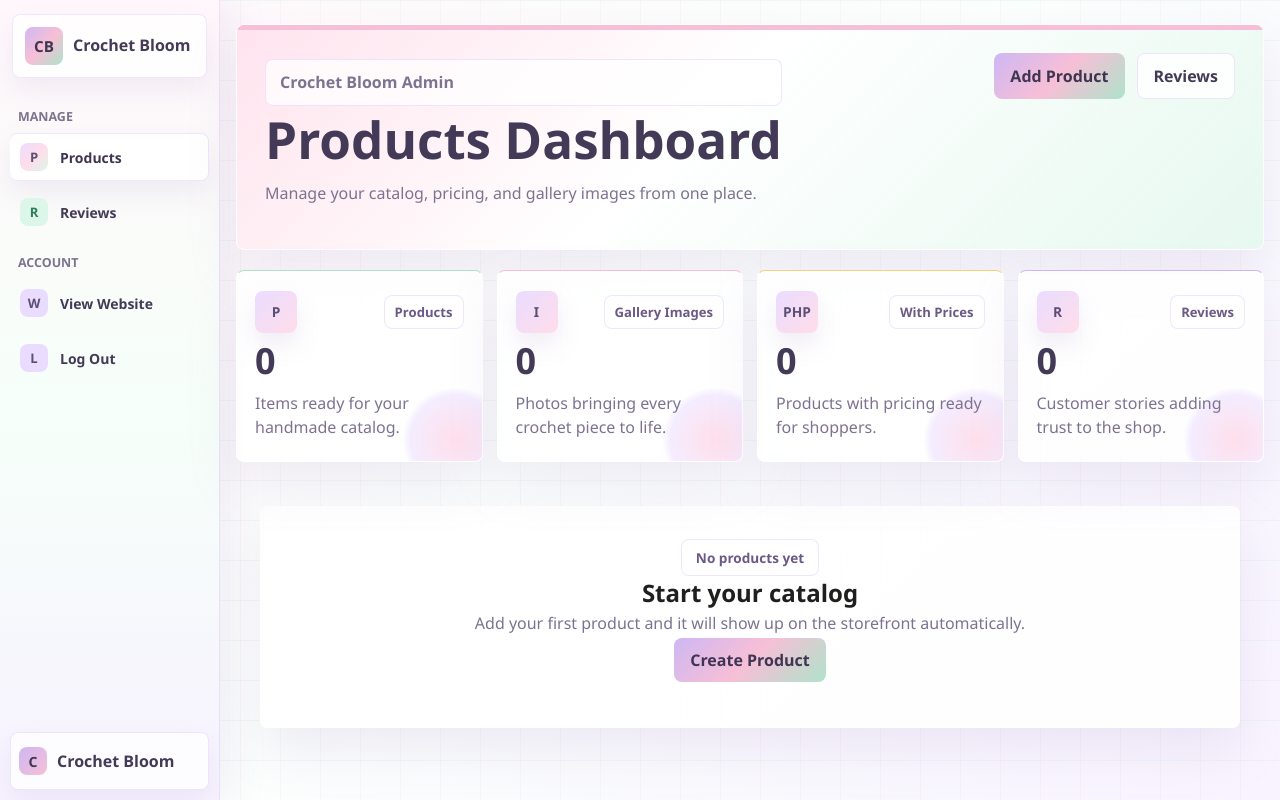
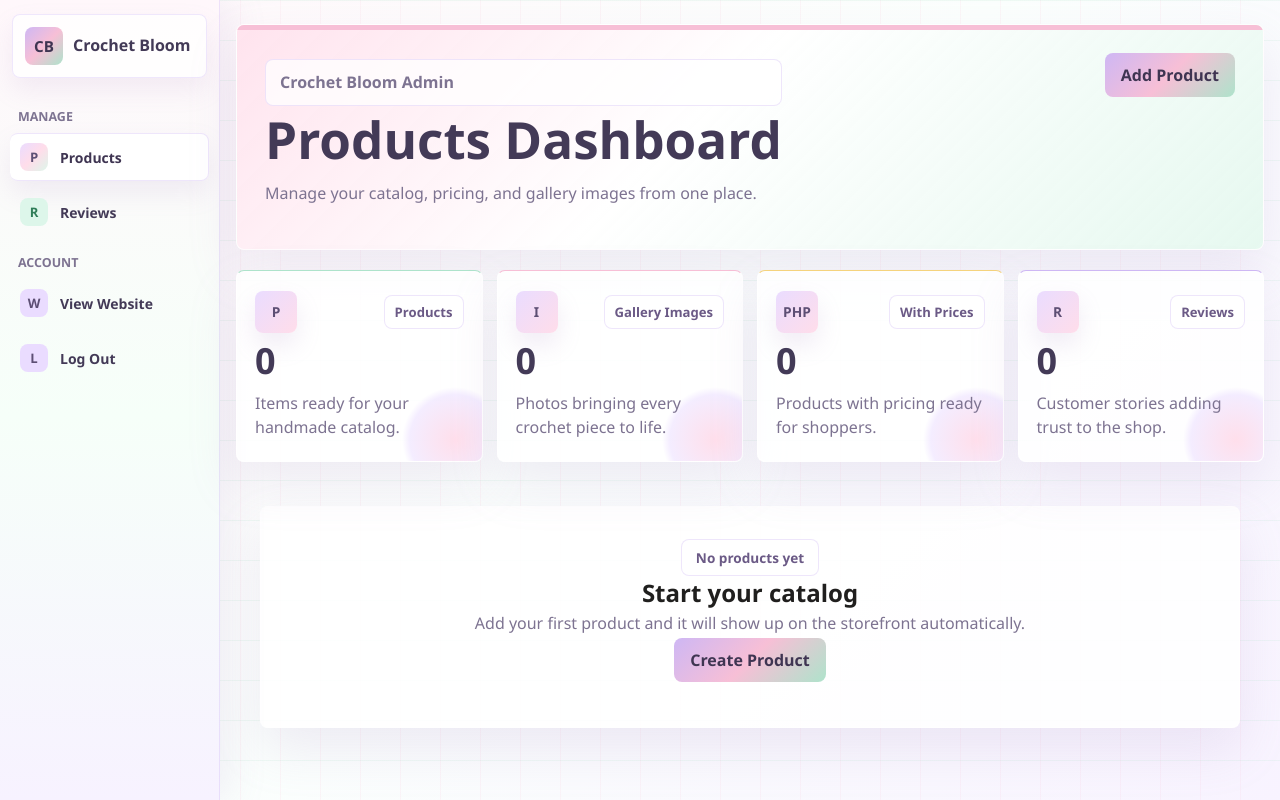
Before and after one commit to Gabboy007/crochet_Website.io, a Flask app: page /admin in a window 1280 px wide. Run offline with Flask 3, Linux system fonts and the light colour scheme; the visitor is signed in with stand-in values (Sample User, id 1); data that the repository does not hold is empty.

Commit message:
chore: remove redundant admin elements

```diff
--- a/app/static/css/style.css
+++ b/app/static/css/style.css
@@ -943,21 +943,6 @@ img { display: block; width: 100%; max-width: 100%; }
   overflow: hidden;
 }
 
-.admin-menu-button {
-  width: 44px;
-  height: 44px;
-  display: grid;
-  align-content: center;
-  gap: 4px;
-  padding: 0 14px;
-  background: transparent;
-}
-
-.admin-menu-button span {
-  height: 1px;
-  background: var(--admin-text);
-}
-
 .admin-nav {
   min-height: 0;
   overflow-y: auto;
@@ -1002,26 +987,6 @@ img { display: block; width: 100%; max-width: 100%; }
   border-left-color: var(--admin-accent);
 }
 
-.admin-area-switcher {
-  min-height: 52px;
-  display: flex;
-  align-items: center;
-  gap: 10px;
-  padding: 8px;
-  background: #ffffff;
-  border-top: 1px solid var(--admin-line);
-}
-
-.admin-area-switcher strong {
-  width: 28px;
-  height: 28px;
-  display: grid;
-  place-items: center;
-  color: #ffffff;
-  background: #007060;
-  font-size: 14px;
-}
-
 .admin-shell,
 .admin-page .admin-shell {
   width: 100%;
@@ -1260,8 +1225,7 @@ img { display: block; width: 100%; max-width: 100%; }
 
   .admin-nav-title,
   .admin-nav a,
-  .admin-nav button,
-  .admin-area-switcher span {
+  .admin-nav button {
     font-size: 0;
   }
 
@@ -1275,10 +1239,6 @@ img { display: block; width: 100%; max-width: 100%; }
   .admin-nav a span,
   .admin-nav button span {
     font-size: 15px;
-  }
-
-  .admin-area-switcher {
-    justify-content: center;
   }
 
   .admin-commandbar {
@@ -1315,6 +1275,7 @@ img { display: block; width: 100%; max-width: 100%; }
   position: sticky;
   top: 0;
   height: 100vh;
+  grid-template-rows: auto 1fr;
   background: #f3f3f3;
   border-right: 1px solid #d8ded9;
 }
@@ -1649,26 +1610,6 @@ img { display: block; width: 100%; max-width: 100%; }
   background: linear-gradient(135deg, #eadcff, #ffddea, #ddf6ea);
 }
 
-.admin-page .hybrid-admin .admin-area-switcher {
-  margin: 10px;
-  min-height: 58px;
-  border: 1px solid rgba(206, 183, 244, 0.35);
-  border-radius: 8px;
-  background: rgba(255, 255, 255, 0.78);
-  box-shadow: 0 12px 26px rgba(165, 134, 190, 0.12);
-}
-
-.admin-page .hybrid-admin .admin-area-switcher strong {
-  border-radius: 8px;
-  background: linear-gradient(135deg, #ceb7f4, #f7bfd6);
-  color: #3f3552;
-}
-
-.admin-page .hybrid-admin .admin-area-switcher span {
-  color: #433a57;
-  font-weight: 700;
-}
-
 .admin-page .hybrid-admin .admin-hero,
 .admin-page .hybrid-admin .admin-summary-card,
 .admin-page .hybrid-admin .admin-entity-card,
@@ -1906,7 +1847,4 @@ img { display: block; width: 100%; max-width: 100%; }
     height: 30px;
   }
 
-  .admin-page .hybrid-admin .admin-area-switcher {
-    margin: 8px 6px;
-  }
-}
+}
--- a/app/templates/admin/base.html
+++ b/app/templates/admin/base.html
@@ -35,10 +35,6 @@
                 </form>
             </nav>
 
-            <div class="admin-area-switcher">
-                <strong>C</strong>
-                <span>Crochet Bloom</span>
-            </div>
         </aside>
 
         <main class="admin-shell">
--- a/app/templates/admin/dashboard.html
+++ b/app/templates/admin/dashboard.html
@@ -6,7 +6,6 @@
 
 {% block admin_actions %}
 <a href="{{ url_for('main.create_product') }}" class="btn btn-primary">Add Product</a>
-<a href="{{ url_for('main.reviews_dashboard') }}" class="btn btn-secondary">Reviews</a>
 {% endblock %}
 
 {% block admin_content %}
--- a/app/templates/admin/reviews_dashboard.html
+++ b/app/templates/admin/reviews_dashboard.html
@@ -6,7 +6,6 @@
 
 {% block admin_actions %}
 <a href="{{ url_for('main.create_review') }}" class="btn btn-primary">Add Review</a>
-<a href="{{ url_for('main.admin_dashboard') }}" class="btn btn-secondary">Products</a>
 {% endblock %}
 
 {% block admin_content %}
```
